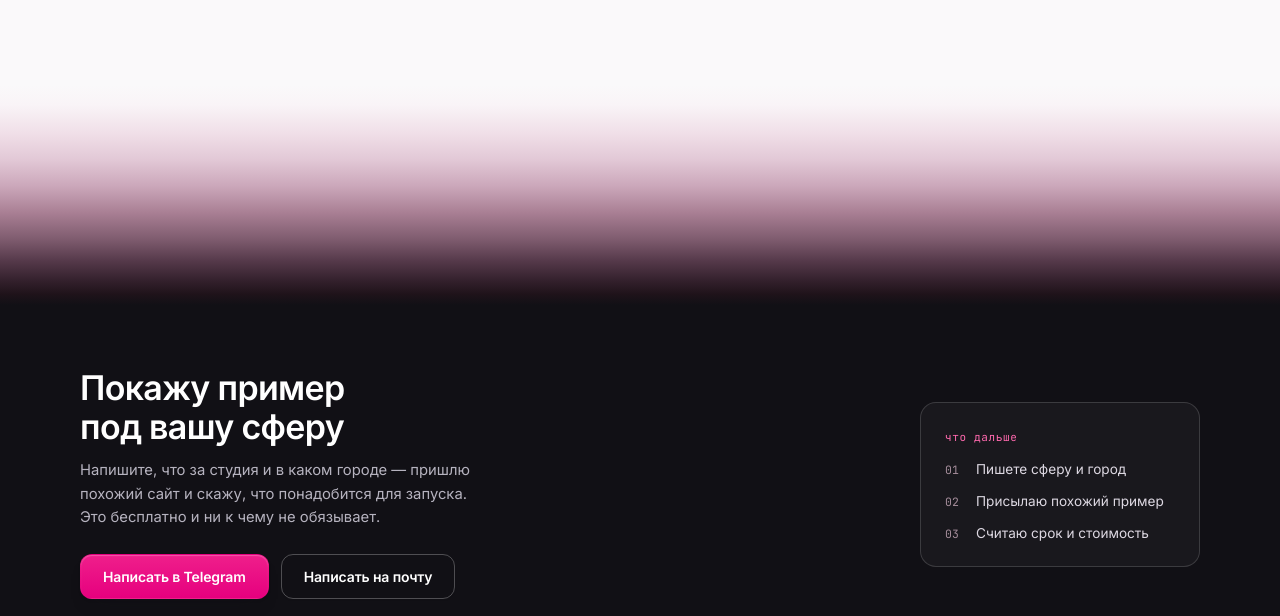
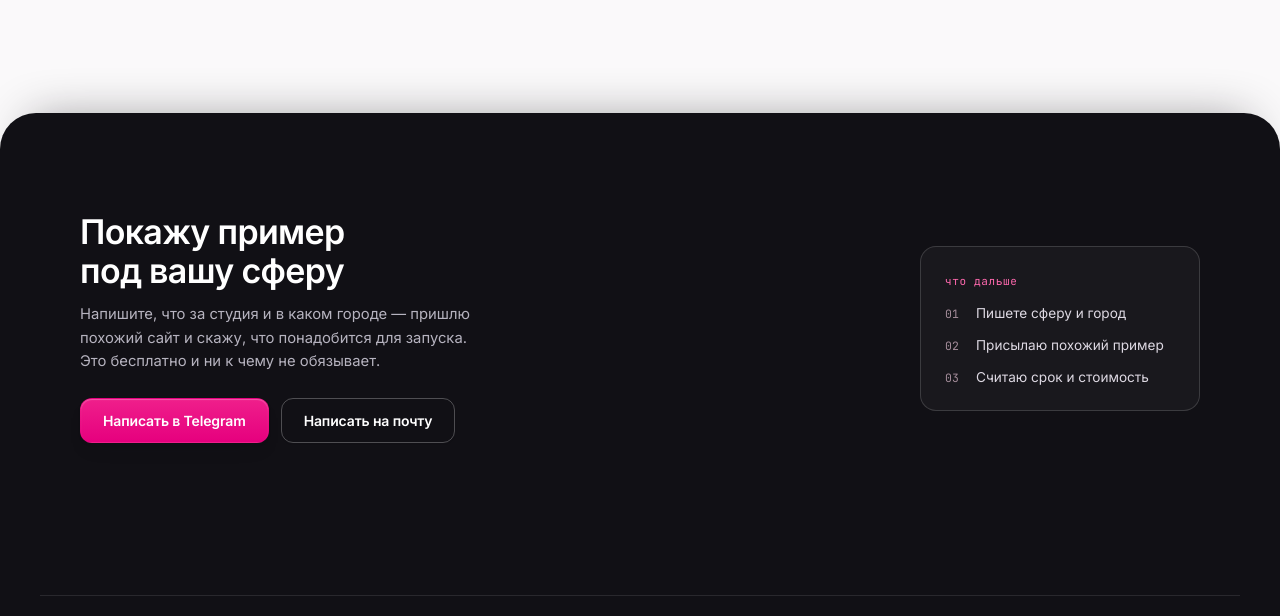
Before and after one commit to biber78788-byte/portfolio, a plain HTML site: page index.html in a window 1280 px wide. Shown: the part 5234-5850 px from the top of the page. Drawn offline with Linux system fonts and the light colour scheme.

Commit message:
landing: soft rounded edge into the dark final CTA

```diff
--- a/index.html
+++ b/index.html
@@ -277,13 +277,9 @@
   .trust-item{position:relative}
   .trust-item b::before{content:"";display:inline-block;width:5px;height:5px;border-radius:50%;background:var(--acc);margin-right:8px;vertical-align:2px}
   /* мягкий переход со светлого фона на тёмный финальный блок */
-  .final{
-    border-top:0;padding-top:220px;
-    background:linear-gradient(180deg,#faf9fa 0%,#f9f4f7 9%,#f0dfe8 22%,#e2c8d6 34%,#cba7ba 46%,#a97f94 58%,#7f5c6f 70%,#55394a 80%,#33202c 89%,#1f131a 95%,#111015 100%) top/100% 220px no-repeat,var(--ink);
-  }
-  @media(max-width:759px){
-    .final{padding-top:170px;background:linear-gradient(180deg,#faf9fa 0%,#f9f4f7 9%,#f0dfe8 22%,#e2c8d6 34%,#cba7ba 46%,#a97f94 58%,#7f5c6f 70%,#55394a 80%,#33202c 89%,#1f131a 95%,#111015 100%) top/100% 170px no-repeat,var(--ink)}
-  }
+  /* мягкий переход: тёмный блок начинается со скругления и плавного свечения */
+  .final{position:relative;border-top:0;background:var(--ink);border-radius:36px 36px 0 0;margin-top:28px;padding-top:36px;box-shadow:0 -24px 48px -32px rgba(17,16,21,.45)}
+  @media(max-width:759px){.final{border-radius:26px 26px 0 0;margin-top:22px;padding-top:26px}}
   .final .kicker{color:#b6b3bf}
 
   /* FAQ: заголовок слева, вопросы справа */
```
